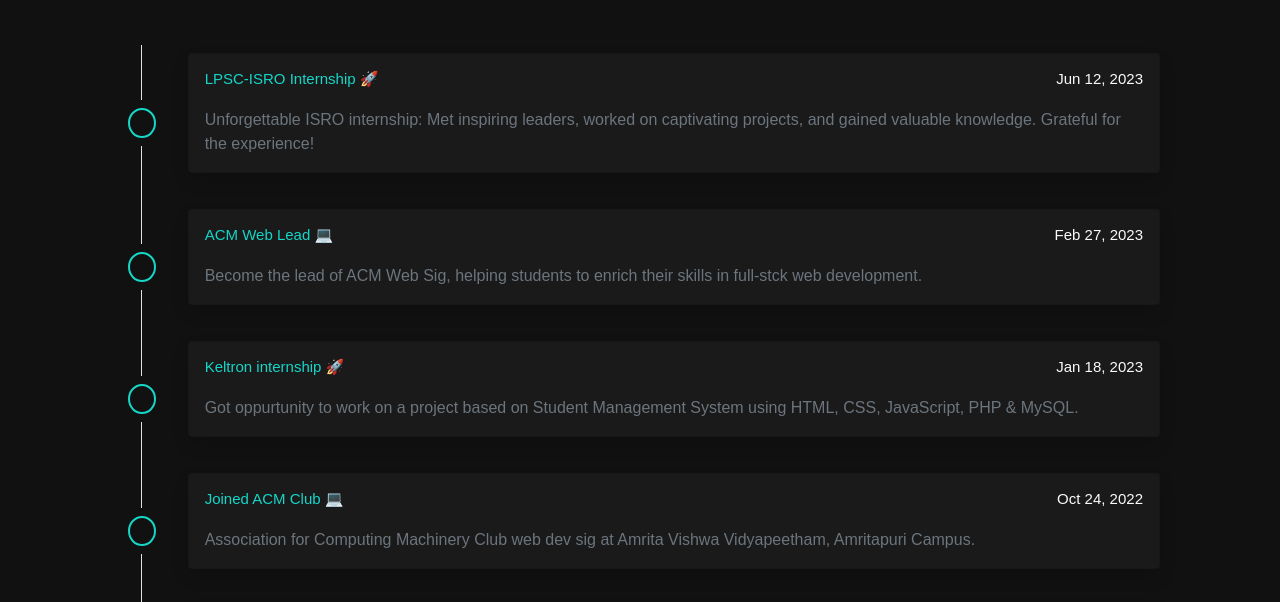
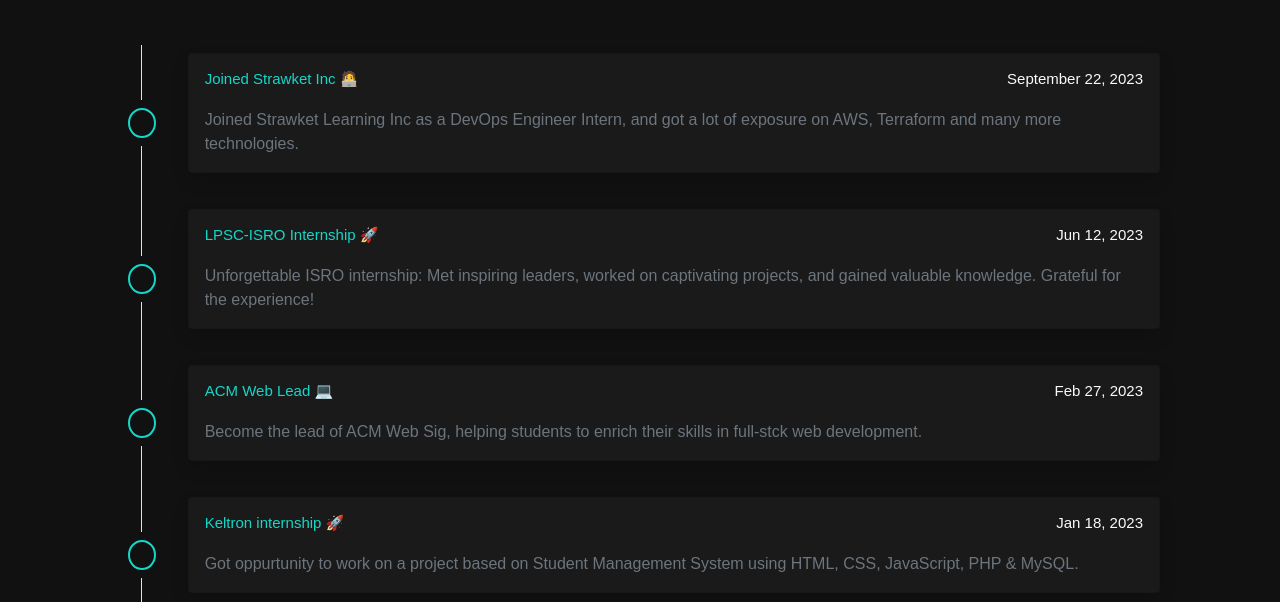
Before and after one commit to akhil-s-kumar/akhil-s-kumar.github.io, a Gatsby site: page /timeline in a window 1280 px wide. Shown: the part 191-793 px from the top of the page. Built offline with nearby package versions, Linux system fonts and the light colour scheme; Gatsby itself is replaced by a stand-in of ours.

Commit message:
Updated timeline

```diff
--- a/src/data/timeline.js
+++ b/src/data/timeline.js
@@ -1,4 +1,9 @@
 const timeline = [
+  {
+    title: "Joined Strawket Inc 🧑‍💻",
+    date: "September 22, 2023",
+    desc: "Joined Strawket Learning Inc as a DevOps Engineer Intern, and got a lot of exposure on AWS, Terraform and many more technologies."
+  },
   {
     title: "LPSC-ISRO Internship 🚀",
     date: "Jun 12, 2023",
```
